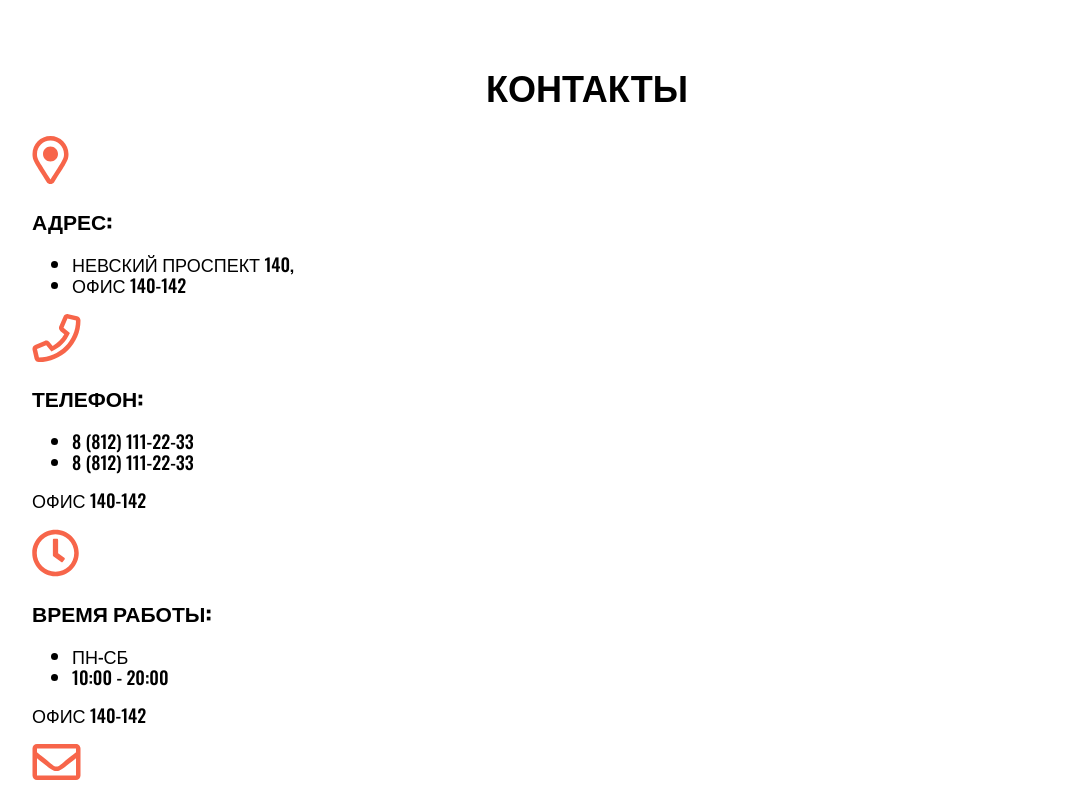
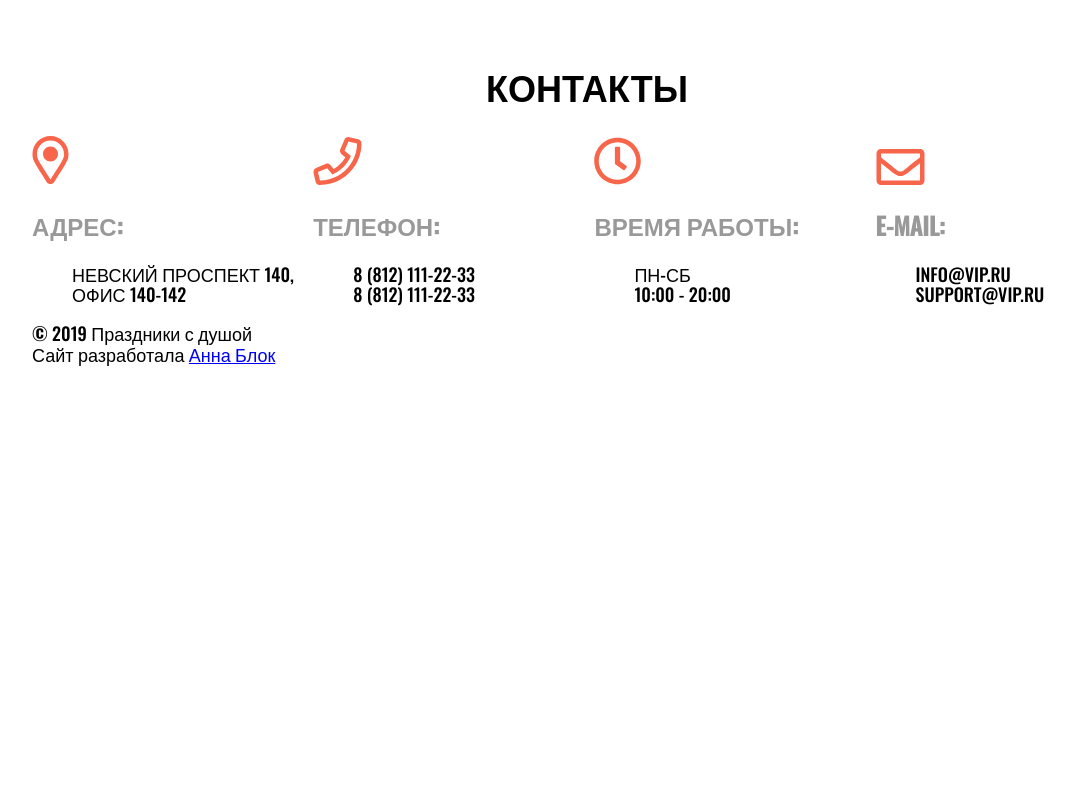
Before and after one commit to Andrey999K/Frontend-Blok-Super-Start-2.0, a plain HTML site: page index.html in a window 1280 px wide. Shown: the part 3900-4700 px from the top of the page, without its empty margins (53-1128 px from the left). After the commit the page ends 4267 px from the top, so only its background shows below. Drawn offline with nearby package versions, Linux system fonts and the light colour scheme.

Commit message:
update 3

```diff
--- a/css/styles.css
+++ b/css/styles.css
@@ -133,6 +133,7 @@ h2 {
     font-size: 14px;
     text-transform: uppercase;
     letter-spacing: 0.05em;
+    color: #000000;
 }
 
 .grid {
@@ -234,3 +235,23 @@ h2 {
     line-height: 31px;
     letter-spacing: 0.02em;
 }
+
+.footer-contact {
+    display: flex;
+    justify-content: space-between;
+    align-items: flex-end;
+}
+
+.footer-contact>div {
+    flex-basis: 24%;
+    max-width: 24%;
+}
+
+.footer-contact h3 {
+    color: #999999;
+    font-size: 24px;
+}
+
+.footer-contact-info {
+    list-style: none;
+}
--- a/index.html
+++ b/index.html
@@ -201,7 +201,6 @@
                     <li>8 (812) 111-22-33</li>
                     <li>8 (812) 111-22-33</li>
                 </ul>
-                ОФИС 140-142</p>
             </div>
             <div>
                 <img src="img/contact3.svg" alt="">
@@ -210,7 +209,6 @@
                     <li>ПН-СБ</li>
                     <li>10:00 - 20:00</li>
                 </ul>
-                ОФИС 140-142</p>
             </div>
             <div>
                 <img src="img/contact4.svg" alt="">
```
